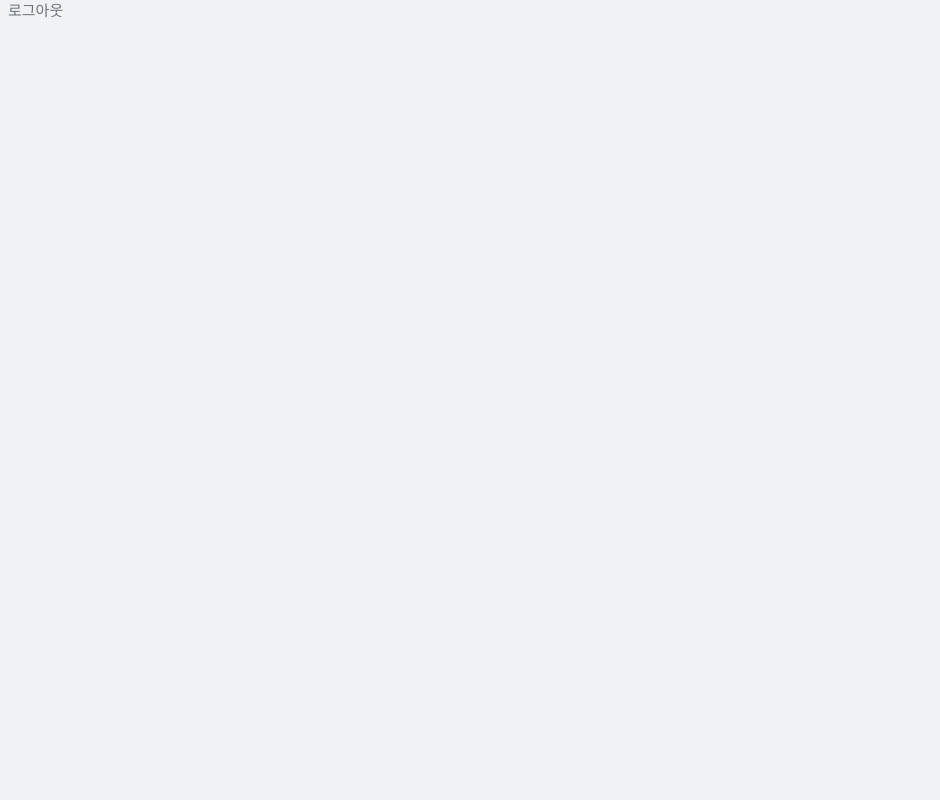
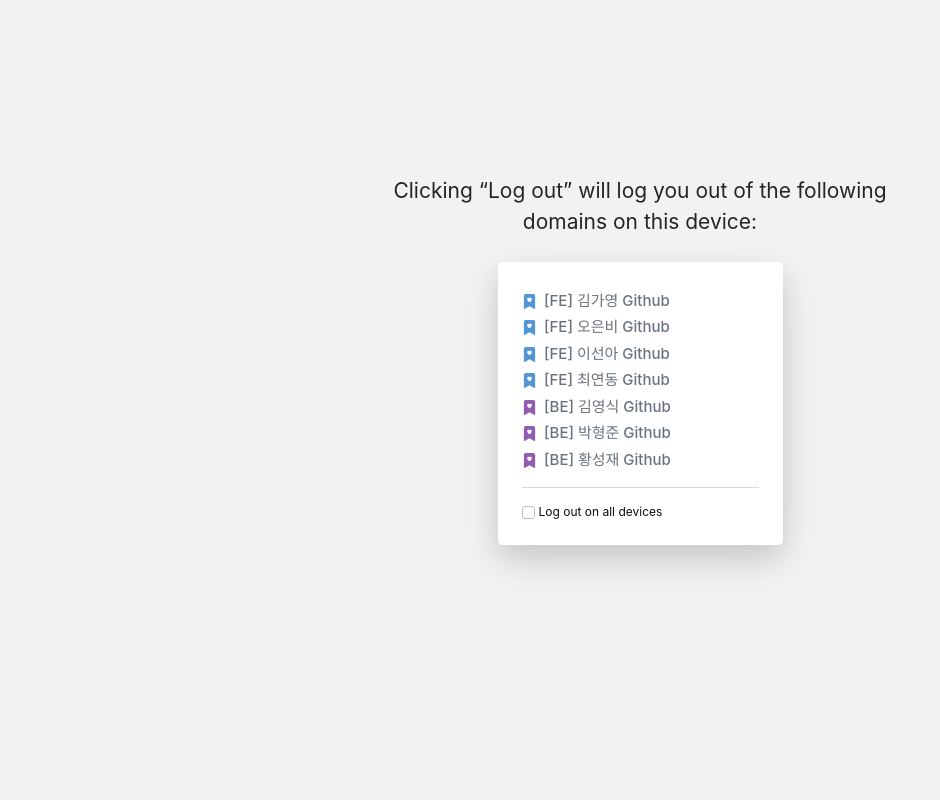
Before and after one commit to codestates-seb/seb44_pre_012, a React (Vite) app in the folder client/: page /users/logout in a window 1280 px wide. Shown: the top 800 px of the page, without its empty margins (0-940 px from the left). Built offline with nearby package versions, Linux system fonts and the light colour scheme.

Commit message:
feat : 로그아웃 ui

```diff
--- /dev/null
+++ b/client/src/components/InputCheck.tsx
@@ -0,0 +1,53 @@
+import styled from 'styled-components';
+import checkIcon from '../assets/checkIcon.svg';
+
+type InputCheckProps = {
+  id: string;
+  label: string;
+};
+
+export default function InputCheck({
+  id,
+  label,
+}: InputCheckProps): JSX.Element {
+  return (
+    <S.CheckWrap>
+      <S.Check type={'checkbox'} id={id} />
+      <S.Label htmlFor={id}>{label}</S.Label>
+    </S.CheckWrap>
+  );
+}
+
+const S = {
+  CheckWrap: styled.div`
+    display: flex;
+    align-items: center;
+    width: 100%;
+  `,
+  Check: styled.input`
+    width: 13px;
+    height: 13px;
+    cursor: pointer;
+    outline: none;
+    border: 1px solid hsl(210, 8%, 75%);
+    border-radius: 3px;
+    appearance: none;
+    margin-right: 4px;
+
+    &:focus {
+      background-color: var(--color-blue-200);
+      border-color: var(--color-blue-200);
+      box-shadow: var(--check-fc-box-shadow);
+    }
+
+    &:checked {
+      border-color: var(--color-blue-200);
+      background-color: var(--color-blue-200);
+      background-image: url(${checkIcon});
+    }
+  `,
+  Label: styled.label`
+    font-size: var(--font-xs);
+    color: var(--color-label-black);
+  `,
+};
--- a/client/src/constants/apiUrl.ts
+++ b/client/src/constants/apiUrl.ts
@@ -1,6 +1,6 @@
 // 테스트용 URL입니다. 추후 경로 삭제 후 env 파일 생성 예정
 
-export const BASE_URL = 'https://8331-1-228-155-243.ngrok-free.app';
+export const BASE_URL = 'https://7c78-1-228-155-243.ngrok-free.app';
 
 // 포스트맨 mock server 테스트용 URL
 // export const BASE_URL =
--- a/client/src/constants/userMessages.ts
+++ b/client/src/constants/userMessages.ts
@@ -6,4 +6,10 @@
   LOGIN: 'Log in' as const,
   SIGNUP: 'Sign Up' as const,
   ACCOUNT: 'Don’t have an account?' as const,
+  LOGOUT_CHECK: 'logoutCheck' as const,
+  LOGOUT_CHECK_LABEL: 'Log out on all devices' as const,
+  LOGOUT_CAPTION:
+    'If you’re on a shared computer, remember to log out of your Open ID provider (Facebook, Google, Stack Exchange, etc.) as well.' as const,
+  LOGOUT: 'Log out' as const,
+  CANCEL: 'CANCEL' as const,
 };
--- a/client/src/index.css
+++ b/client/src/index.css
@@ -50,9 +50,11 @@
   --color-blue-300: hsl(206, 100%, 40%);
 
   --color-white: hsl(0, 0%, 100%);
+  --color-black: hsl(210, 8%, 15%);
 
   /* font-size */
   --font-title: 1.8rem; /* 27 */
+  --font-xl: 1.4rem; /* 21 */
   --font-l: 1.133rem; /* 17 */
   --font-s: 0.867rem; /* 13 */
   --font-xs: 0.8rem; /* 12 */
@@ -66,6 +68,7 @@
   --input-fc-border-color: hsl(206, 67%, 61%);
   --input-fc-box-shadow: 0px 0px 0px 4px rgba(0, 116, 204, 0.15);
   --input-fc-err-box-shadow: 0px 0px 0px 4px hsla(358, 62%, 47%, 0.15);
+  --check-fc-box-shadow: 0px 0px 0px 4px hsla(206, 100%, 40%, 0.15);
 
   /* padding */
   --pd-10: 0.667rem;
--- a/client/src/pages/Login/LoginForm.tsx
+++ b/client/src/pages/Login/LoginForm.tsx
@@ -2,15 +2,15 @@
 import FormSubmit from '../../components/FormSubmit';
 import { styled } from 'styled-components';
 import { useState } from 'react';
-import { useDispatch, useSelector } from 'react-redux';
+import { useDispatch } from 'react-redux';
 import { login } from '../../store/authSlice';
-import { RootState } from '../../store/store';
 import { useNavigate } from 'react-router-dom';
 import { USER_MESSAGES } from '../../constants/userMessages';
 import { PATHS } from '../../constants/paths';
 import { ERROR_MESSAGES } from '../../constants/errorMessage';
 import { AxiosResponse } from 'axios';
 import { loginRequest } from '../../api/loginRequest';
+import CommonStyles from '../../style/CommonStyles';
 
 type LoginInfoType = {
   email: string;
@@ -128,7 +128,7 @@
   };
   return (
     <>
-      <S.LoginForm>
+      <S.FormContainer>
         <S.Form onSubmit={loginRequestHandler}>
           <InputField
             type="email"
@@ -150,30 +150,14 @@
         {error.loginError && (
           <S.ErrorMessage>{error.loginError}</S.ErrorMessage>
         )}
-      </S.LoginForm>
+      </S.FormContainer>
       {/* 로그인 여부 테스트 문구. 추후 삭제할 것. */}
     </>
   );
 }
 
 const S = {
-  LoginForm: styled.section`
-    display: flex;
-    justify-content: center;
-    align-items: center;
-    flex-direction: column;
-    width: 100%;
-    margin: 0 auto;
-    padding: 1.6rem;
-    background-color: #fff;
-    border-radius: 0.3rem;
-    box-shadow: 0 0.5rem 1.5rem rgba(0, 0, 0, 0.05),
-      0 1rem 2rem rgba(0, 0, 0, 0.05), 0 1rem 3rem rgba(0, 0, 0, 0.1);
-  `,
-
-  Form: styled.form`
-    width: 100%;
-  `,
+  ...CommonStyles,
   ErrorMessage: styled.p`
     color: hsl(358, 62%, 52%);
     font-size: var(--font-xs);
--- a/client/src/pages/Logout/Logout.tsx
+++ b/client/src/pages/Logout/Logout.tsx
@@ -1,3 +1,30 @@
+import styled from 'styled-components';
+import LogoutForm from './LogoutForm';
+import CommonStyles from '../../style/CommonStyles';
+
 export default function Logout() {
-  return <div>로그아웃</div>;
+  return (
+    <S.UserContainer>
+      <div>
+        <S.Title>
+          Clicking “Log out” will log you out of the following <br /> domains on
+          this device:
+        </S.Title>
+        <S.UserInner>
+          <LogoutForm />
+        </S.UserInner>
+      </div>
+    </S.UserContainer>
+  );
 }
+const S = {
+  ...CommonStyles,
+
+  Title: styled.h2`
+    color: var(--color-black);
+    font-size: var(--font-xl);
+    margin-bottom: 1.6rem;
+    text-align: center;
+    font-weight: 400;
+  `,
+};
--- /dev/null
+++ b/client/src/pages/Logout/LogoutForm.tsx
@@ -0,0 +1,66 @@
+import styled from 'styled-components';
+import { Link } from 'react-router-dom';
+import CommonStyles from '../../style/CommonStyles';
+import { BsBookmarkHeartFill } from 'react-icons/bs';
+import InputCheck from '../../components/InputCheck';
+import { USER_MESSAGES } from '../../constants/userMessages';
+
+export default function LogoutForm() {
+  const teams = [
+    { part: 'FE', name: '김가영', github: 'https://github.com/sogood17' },
+    { part: 'FE', name: '오은비', github: 'https://github.com/dreamogu' },
+    { part: 'FE', name: '이선아', github: 'https://github.com/Doyu-Lee' },
+    { part: 'FE', name: '최연동', github: 'https://github.com/YeondongChoe' },
+    { part: 'BE', name: '김영식', github: 'https://github.com/kimyoungsik12' },
+    { part: 'BE', name: '박형준', github: 'https://github.com/1004mapa2' },
+    { part: 'BE', name: '황성재', github: 'https://github.com/hsj2588' },
+  ];
+  return (
+    <S.FormContainer>
+      <S.ListWrap>
+        {teams.map((el, idx) => {
+          return (
+            <S.List key={idx}>
+              <BsBookmarkHeartFill
+                color={el.part === 'FE' ? '#5296d5' : '#925cb1'}
+              />
+              <S.Text>
+                {' '}
+                <Link to={el.github}>
+                  [{el.part}] {el.name} Github{' '}
+                </Link>
+              </S.Text>
+            </S.List>
+          );
+        })}
+      </S.ListWrap>
+      <InputCheck
+        id={USER_MESSAGES.LOGOUT_CHECK}
+        label={USER_MESSAGES.LOGOUT_CHECK_LABEL}
+      />
+    </S.FormContainer>
+  );
+}
+const S = {
+  ...CommonStyles,
+  ListWrap: styled.ul`
+    width: 100%;
+    padding-bottom: 0.8rem;
+    border-bottom: 1px solid hsl(210, 8%, 85%);
+    margin-bottom: 1rem;
+  `,
+  List: styled.li`
+    display: flex;
+    align-items: center;
+    margin: 4px auto;
+  `,
+  Text: styled.div`
+    margin-left: 0.5rem;
+    font-weight: 500;
+    &:hover {
+      background: linear-gradient(90deg, #5296d5, #925cb1);
+      -webkit-background-clip: text;
+      -webkit-text-fill-color: transparent;
+    }
+  `,
+};
--- /dev/null
+++ b/client/src/style/CommonStyles.ts
@@ -0,0 +1,43 @@
+import styled from 'styled-components';
+
+// 디자인 공통 컴포넌트
+
+const CommonStyles = {
+  UserContainer: styled.section`
+    display: flex;
+    flex-direction: column;
+    justify-content: center;
+    align-items: center;
+    width: 100%;
+    height: calc(100vh - 56px);
+    > div {
+      margin-bottom: 1.6rem;
+    }
+  `,
+  UserInner: styled.div`
+    width: 19rem;
+    display: flex;
+    flex-direction: column;
+    justify-content: center;
+    align-items: center;
+    margin: auto;
+  `,
+  FormContainer: styled.section`
+    display: flex;
+    justify-content: center;
+    align-items: center;
+    flex-direction: column;
+    width: 100%;
+    margin: 0 auto;
+    padding: 1.6rem;
+    background-color: #fff;
+    border-radius: 0.3rem;
+    box-shadow: 0 0.5rem 1.5rem rgba(0, 0, 0, 0.05),
+      0 1rem 2rem rgba(0, 0, 0, 0.05), 0 1rem 3rem rgba(0, 0, 0, 0.1);
+  `,
+  Form: styled.form`
+    width: 100%;
+  `,
+};
+
+export default CommonStyles;
```
Also changed, not shown: client/src/assets/checkIcon.svg (added).
